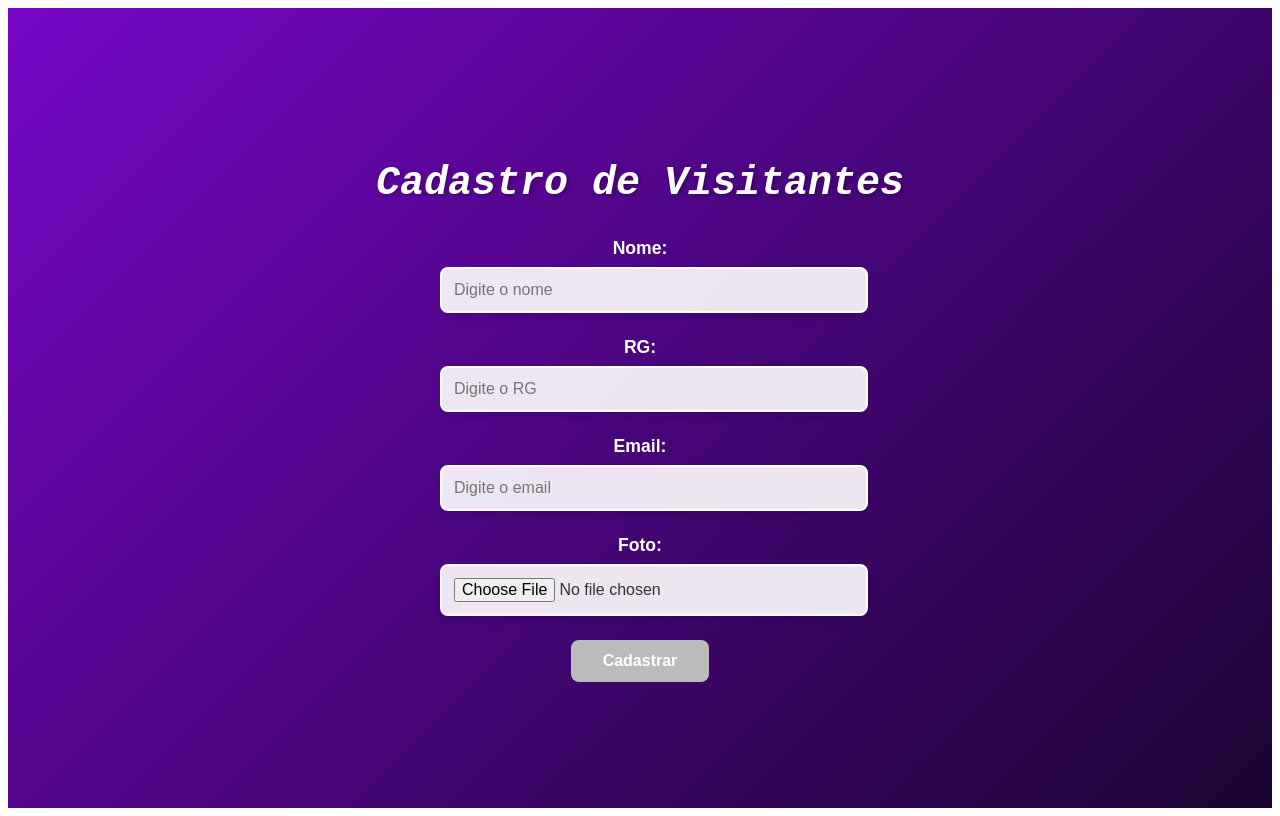
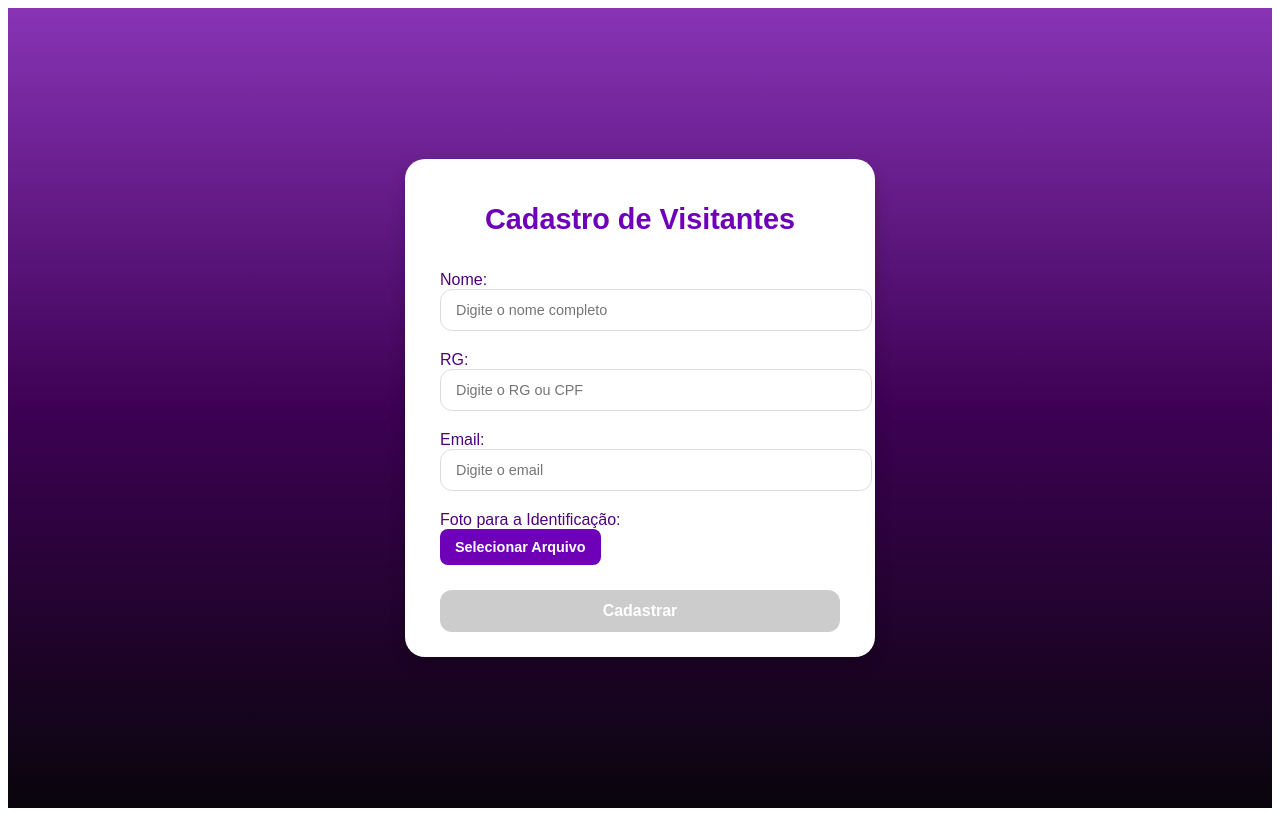
Before and after one commit to Kayuan165/TCCfront, an Angular app: page /create in a window 1280 px wide. Built offline with nearby package versions, Linux system fonts and the light colour scheme.

Commit message:
refactor: estiliza a tela de registro de visitante

```diff
--- a/src/app/features/user/register/register.component.html
+++ b/src/app/features/user/register/register.component.html
@@ -1,6 +1,6 @@
 <app-toast #toast></app-toast>
-<form [formGroup]="registerForm" (ngSubmit)="onSubmit()">
-  <div class="form-container">
+<div class="form-container">
+  <form [formGroup]="registerForm" (ngSubmit)="onSubmit()">
     <h1>Cadastro de Visitantes</h1>
 
     <div class="form-group">
@@ -9,7 +9,7 @@
         id="name"
         type="text"
         formControlName="name"
-        placeholder="Digite o nome"
+        placeholder="Digite o nome completo"
       />
       <div
         *ngIf="
@@ -31,7 +31,7 @@
         id="rg"
         type="text"
         formControlName="rg"
-        placeholder="Digite o RG"
+        placeholder="Digite o RG ou CPF"
       />
       <div
         *ngIf="
@@ -71,8 +71,12 @@
     </div>
 
     <div class="form-group">
-      <label for="photo">Foto:</label>
-      <input id="photo" type="file" (change)="onFileSelected($event)" />
+      <label for="photo">Foto para a Identificação:</label>
+      <div class="file-upload">
+        <label for="photo">Selecionar Arquivo</label>
+        <input id="photo" type="file" (change)="onFileSelected($event)" />
+        <span>{{ selectedFile?.name }}</span>
+      </div>
       <div *ngIf="!selectedFile && registerForm.get('photo')?.touched">
         <small>Foto é obrigatória</small>
       </div>
@@ -81,5 +85,5 @@
     <button type="submit" [disabled]="registerForm.invalid || !selectedFile">
       Cadastrar
     </button>
-  </div>
-</form>
+  </form>
+</div>
--- a/src/app/features/user/register/register.component.scss
+++ b/src/app/features/user/register/register.component.scss
@@ -1,79 +1,145 @@
+/* container para centralizar o formulário */
 .form-container {
   display: flex;
-  flex-direction: column;
+  justify-content: center;
   align-items: center;
-  justify-content: center;
   height: 100vh;
-  background: linear-gradient(135deg, #7606c6, #1b0432);
-  color: #fff;
-  font-family: 'Arial', sans-serif;
-  text-align: center;
-
-  h1 {
-    font-size: 2.5rem;
-    font-style: italic;
-    font-family: 'Courier New', Courier, monospace;
-    margin-bottom: 2rem;
-    text-shadow: 2px 2px 4px rgba(0, 0, 0, 0.3);
+  background: linear-gradient(to top, #09050c, #3d0154, #6a01a3cc);
+  font-family: 'Poppins', sans-serif;
 }
 
-  .form-group {
-    margin-bottom: 1.5rem;
-    width: 100%;
-    max-width: 400px;
-
-    label {
-      font-size: 1.1rem;
-      font-weight: bold;
-      display: block;
-      margin-bottom: 0.5rem;
-      color: #fff;
+/* card do form */
+form {
+  width: 400px;
+  padding: 25px 35px;
+  background: white;
+  border-radius: 20px;
+  box-shadow: 0px 8px 15px rgba(0, 0, 0, 0.2);
+  display: flex;
+  flex-direction: column;
+  gap: 20px;
 }
 
-    input {
-      width: 100%;
-      padding: 0.75rem;
-      border: 2px solid #fff;
-      border-radius: 8px;
-      font-size: 1rem;
-      color: #333;
-      background: rgba(255, 255, 255, 0.9);
-      box-shadow: 0 4px 6px rgba(0, 0, 0, 0.1);
-      transition: all 0.3s ease;
-
-      &:focus {
-        outline: none;
-        border-color: #6a0dad;
-        box-shadow: 0 0 8px #6a0dad;
-      }
+/* titulo */
+form h1 {
+  text-align: center;
+  color: #6e00b8;
+  font-size: 1.8rem;
+  font-weight: bold;
+  margin-bottom: 15px;
 }
 
-    small {
-      color: #ffcccb;
-      font-size: 0.9rem;
-      margin-top: 0.5rem;
-      display: block;
-    }
+/* labels */
+form label {
+  font-size: 1rem;
+  color: #4e007f;
+  margin-bottom: 5px;
 }
 
-  button {
-    background-color: #4b0082;
-    color: #fff;
-    padding: 0.75rem 2rem;
-    border: none;
+/* inputs */
+form input[type="text"],
+form input[type="email"],
+form input[type="file"] {
+  width: 100%;
+  padding: 12px 15px;
+  border: 1px solid #ddd;
+  border-radius: 12px;
+  outline: none;
+  font-size: 0.9rem;
+  transition: border-color 0.3s;
+}
+
+form input[type="text"]:focus,
+form input[type="email"]:focus {
+  border: 1px solid #6e00b8;
+}
+
+/* selecionar arquivo */
+form input[type="file"] {
+  display: none;
+}
+
+.file-upload {
+  display: flex;
+  align-items: center;
+  gap: 10px;
+  font-size: 0.9rem;
+}
+
+.file-upload label {
+  background: #6e00b8;
+  color: white;
+  padding: 10px 15px;
   border-radius: 8px;
+  cursor: pointer;
+  transition: background 0.3s;
+  font-size: 0.9rem;
+  font-weight: bold;
+}
+
+.file-upload label:hover {
+  background: #4e007f;
+}
+
+.file-upload span {
+  font-size: 0.85rem;
+  color: #555;
+  font-style: italic;
+  overflow: hidden;
+  text-overflow: ellipsis;
+  white-space: nowrap;
+}
+
+
+form input[type="file"]::before {
+  content: "Selecionar Arquivo";
+  display: inline-block;
+  font-size: 0.9rem;
+  color: white;
+  background: #6e00b8;
+  padding: 10px 15px;
+  border-radius: 8px;
+  cursor: pointer;
+  transition: background 0.3s;
+}
+
+form input[type="file"]:hover::before {
+  background: #4e007f;
+}
+
+form input[type="file"]::after {
+  content: "Nenhum arquivo escolhido";
+  font-size: 0.8rem;
+  color: #777;
+  margin-left: 10px;
+}
+
+/* botao */
+form button {
+  width: 100%;
+  padding: 12px 15px;
+  background: #6e00b8;
+  color: white;
   font-size: 1rem;
   font-weight: bold;
+  border: none;
+  border-radius: 12px;
   cursor: pointer;
-    transition: background 0.3s ease;
-
-    &:hover {
-      background-color: #6a0dad;
+  transition: background 0.3s, transform 0.2s;
 }
 
-    &:disabled {
-      background-color: #bbb;
+form button:disabled {
+  background: #ccc;
   cursor: not-allowed;
 }
+
+form button:hover:not(:disabled) {
+  background: #4e007f;
+  transform: scale(1.05);
 }
+
+/* mensagem de erro */
+form small {
+  color: red;
+  font-size: 0.8rem;
 }
--- a/src/app/features/user/register/register.component.ts
+++ b/src/app/features/user/register/register.component.ts
@@ -31,7 +31,10 @@ export class RegisterComponent {
     this.registerForm = this.fb.group({
       name: ['', [Validators.required, Validators.minLength(2)]],
       rg: ['', [Validators.required, Validators.pattern(/^\d+$/)]],
-      email: ['', [Validators.required, Validators.minLength(10)]],
+      email: [
+        '',
+        [Validators.required, Validators.minLength(10), Validators.email],
+      ],
       photo: [null, Validators.required],
     });
   }
@@ -41,6 +44,8 @@ export class RegisterComponent {
     if (input?.files && input.files[0]) {
       this.selectedFile = input.files[0];
       this.registerForm.patchValue({ photo: this.selectedFile.name });
+    } else {
+      this.selectedFile = null;
     }
   }
   onSubmit(): void {
@@ -64,10 +69,12 @@ export class RegisterComponent {
       this.userService.register(formData).subscribe(
         () => {
           this.toast.showToast('Visitante cadastrado com sucesso!', 'sucess');
+
+          this.registerForm.reset();
         },
         (error) => {
           this.toast.showToast(
-            'Erro ao cadastrar visitante. Tente novamente',
+            'Erro ao cadastrar visitante. Valide as informações',
             'error'
           );
           console.error(error);
```
Lines whose indentation alone changed are shown as unchanged.
